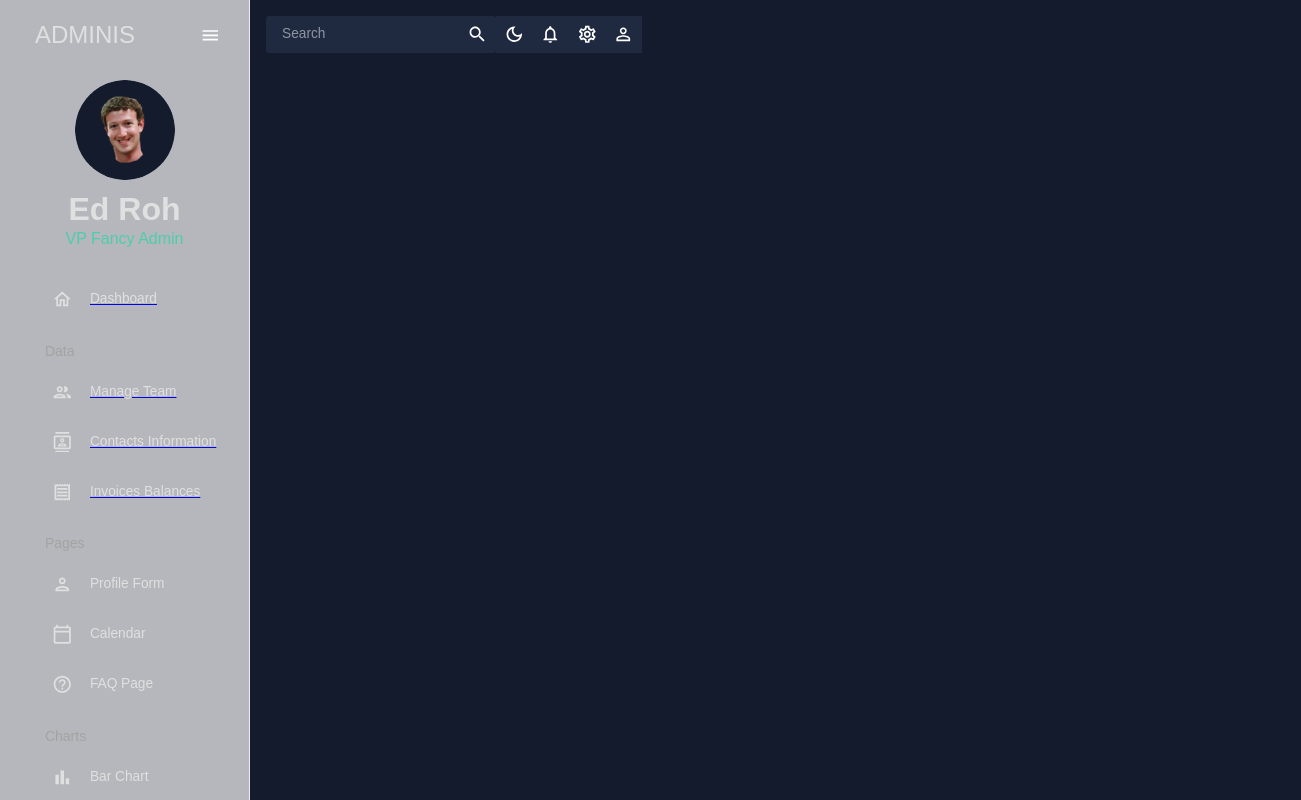
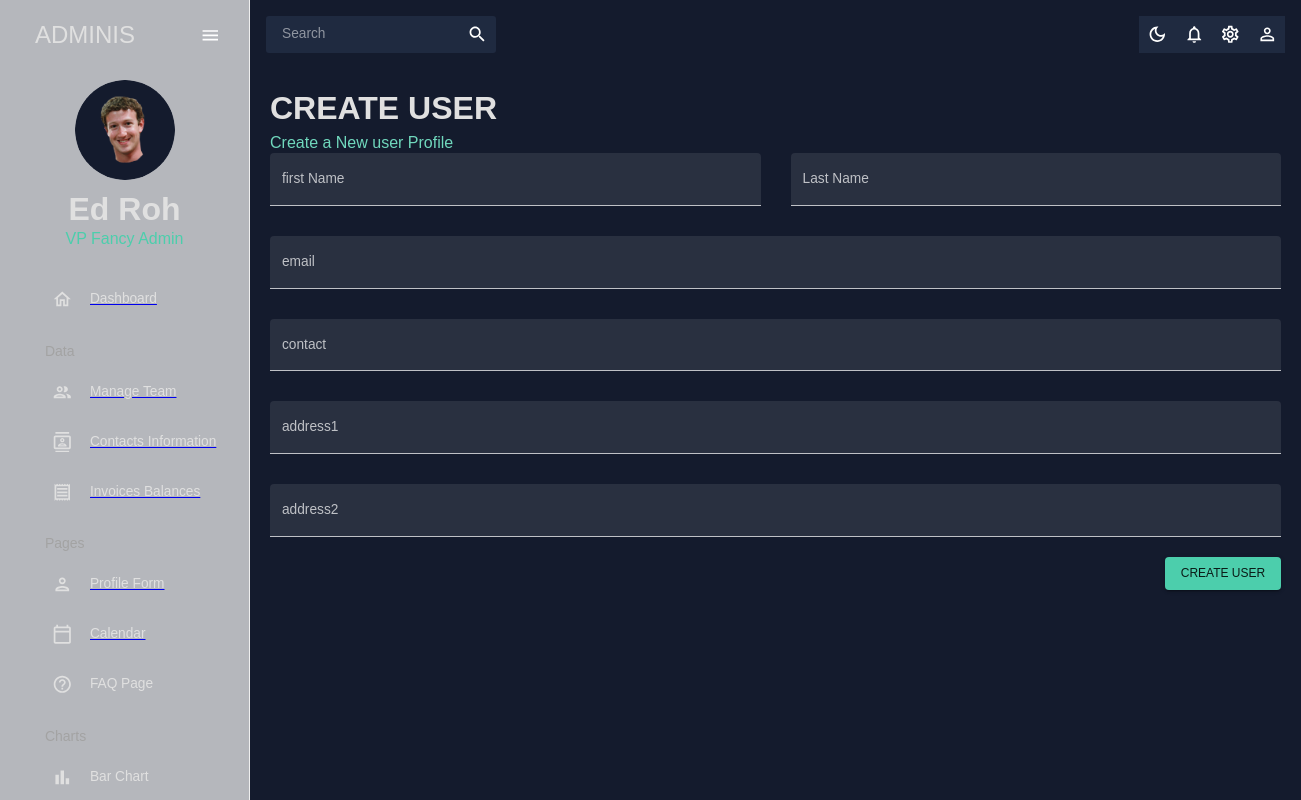
Before and after one commit to ghermaico135/react-admin-clone-materialUI, a React (Create React App) app: page /form in a window 1280 px wide. Shown: the top 800 px of the page, 1301 px wide, since content can reach past the window. Built offline with nearby package versions, Linux system fonts and the light colour scheme.

Commit message:
Calendar is done using fullCalendar.io

```diff
--- a/package.json
+++ b/package.json
@@ -7,6 +7,7 @@
     "@emotion/styled": "^11.11.0",
     "@fullcalendar/core": "^6.1.8",
     "@fullcalendar/daygrid": "^6.1.8",
+    "@fullcalendar/interaction": "^6.1.8",
     "@fullcalendar/list": "^6.1.8",
     "@fullcalendar/react": "^6.1.8",
     "@fullcalendar/timegrid": "^6.1.8",
--- a/src/App.js
+++ b/src/App.js
@@ -10,14 +10,14 @@
 import Invoices from "./scenes/invoices/Invoice";
 import Contacts from "./scenes/contacts/Contacts";
 // import Bar from "./scenes/bar";
-// import Form from "./scenes/form";
+import Form from "./scenes/form/Form";
 // import Line from "./scenes/line";
 // import Pie from "./scenes/pie";
 // import FAQ from "./scenes/faq";
 // import Geography from "./scenes/geography";
 import { CssBaseline, ThemeProvider } from "@mui/material";
 import { ColorModeContext, useMode } from "./theme";
-// import Calendar from "./scenes/calendar/calendar";
+import Calendar from "./scenes/calendar/Calendar";
 
 function App() {
 	const [theme, colorMode] = useMode();
@@ -36,6 +36,8 @@
 							<Route path="/team" element={<Team />} />
 							<Route path="/contacts" element={<Contacts />} />
 							<Route path="/invoices" element={<Invoices />} />
+							<Route path="/form" element={<Form />} />
+							<Route path="/calendar" element={<Calendar />} />
 							{/*
 
               <Route path="/form" element={<Form />} />
@@ -43,7 +45,7 @@
               <Route path="/pie" element={<Pie />} />
               <Route path="/line" element={<Line />} />
               <Route path="/faq" element={<FAQ />} />
-              <Route path="/calendar" element={<Calendar />} />
+
               <Route path="/geography" element={<Geography />} /> */}
 						</Routes>
 					</main>
--- a/src/components/Header.jsx
+++ b/src/components/Header.jsx
@@ -1,8 +1,8 @@
 /* eslint-disable */
-import { useTheme } from "@emotion/react"
+
 import { tokens } from "../theme"
-import { Box, Typography } from "@mui/material"
-useTheme
+import { Box, Typography,useTheme } from "@mui/material"
+
 
 const Header = ({title,subTitle}) => {
   const theme = useTheme();
--- /dev/null
+++ b/src/scenes/calendar/Calendar.jsx
@@ -0,0 +1,108 @@
+/* eslint-disable */
+import { useState } from "react";
+import { tokens } from "../../theme"
+import { Box, List, ListItem, ListItemText, Typography,useTheme } from "@mui/material";
+import FullCalendar from "@fullcalendar/react";
+import { formatDate } from '@fullcalendar/core'
+import dayGridPlugin from '@fullcalendar/daygrid';
+import timeGridPlugin from '@fullcalendar/timegrid';
+import listPlugin from '@fullcalendar/list';
+import interactionPlugin from '@fullcalendar/interaction';
+import Header from "../../components/Header";
+
+
+const Calendar = () => {
+
+  const theme = useTheme();
+  const colors = tokens(theme.palette.mode);
+  const [currentEvents, setCurrentEvents] = useState([]);
+
+  const handleDateClick = (selected) =>{
+    const title = prompt("Please enter a new title for your event");
+    const CalendarApi = selected.view.calendar;
+    CalendarApi.unselect();
+
+    if(title) {
+      CalendarApi.addEvent({
+        id : `${selected.dateStr} -${title}`,
+        title,
+        start:selected.startStr,
+        end:selected.endStr,
+        allDay:selected.allDay,
+    })
+  }
+  }
+  const handleEventClick = (selected) =>{
+    if(window.confirm(`Are you sure you want to delete the event '${selected.event.title}'`)){
+      selected.event.remove();
+    }
+  }
+  return (
+    <Box m="20px" width="79vw">
+      <Header title="CALENDAR" subTitle="Full Calendar Interactive Page" />
+      <Box display="flex" justifyContent="space-between">
+        {/* calendar sidebar */}
+        <Box flex="1 1 20%"
+        backgroundColor={colors.primary[400]} p="15px"
+        borderRadius="4px">
+          <Typography variant="h5">Events</Typography>
+          {currentEvents.map((event) =>(
+            <List>
+              <ListItem
+                key={event.id}
+                sx={{backgroundColor: colors.greenAccent[500],
+                margin:"10px 0",
+                borderRadius:"2px"
+                }}
+              >
+                <ListItemText primary={event.title} secondary={
+                  <Typography>
+                    {formatDate(event.start,{
+                      year:"numeric",
+                      month:"short",
+                      day: "numeric"
+                    })}
+                  </Typography>
+                }/>
+
+              </ListItem>
+              </List>
+          ))}
+        </Box>
+        {/* calendar view */}
+        <Box flex="1 1 100%" ml="15px">
+          <FullCalendar
+          height="75vh"
+          plugins={[
+            dayGridPlugin,
+            timeGridPlugin,
+            interactionPlugin,
+            listPlugin
+          ]}
+          headerToolbar={{
+            left:"prev,next,today",
+            center:"title",
+            right: "dayGridMonth,timeGridWeek,timeGridDay,listMonth"
+          }}
+          initialView="dayGridMonth"
+          editable={true}
+          selectable={true}
+          selectMirror={true}
+          dayMaxEvents={true}
+          select={handleDateClick}
+          eventClick = {handleEventClick}
+          eventsSet ={(events) => setCurrentEvents(events)}
+          initialEvents={[
+            {id : "1234" ,title:"All-day event", date:"2023-08-01"},
+            {id : "5678" ,title:"Timed event", date:"2023-08-21"},
+          ]}
+
+          />
+
+        </Box>
+      </Box>
+    </Box>
+  )
+}
+
+export default Calendar;
--- /dev/null
+++ b/src/scenes/form/Form.jsx
@@ -0,0 +1,147 @@
+/* eslint-disable */
+import { Box,Button,TextField } from "@mui/material"
+import { Formik } from 'formik';
+import * as Yup from 'yup';
+import useMediaQuery from "@mui/material/useMediaQuery";
+import Header from "../../components/Header";
+
+const initialValues = {
+  firstName:"",
+  lastName:"",
+  email:"",
+  contact:"",
+  address1:"",
+  address2:"",
+
+}
+
+const phoneRegExp =
+  /^((\+[1-9]{1,4}[ -]?)|(\([0-9]{2,3}\)[ -]?)|([0-9]{2,4})[ -]?)*?[0-9]{3,4}[ -]?[0-9]{3,4}$/;
+
+const userSchema = Yup.object().shape({
+  firstName:Yup.string().required("required"),
+  lastName:Yup.string().required("required"),
+  email:Yup.string().email("Invalid email").required("required"),
+  contact:Yup.string().matches(phoneRegExp , "Contact number isn't invalid").required("required"),
+  address1:Yup.string().required("required"),
+  address2:Yup.string().required("required"),
+})
+
+const Form = () => {
+
+  const isNonMobile = useMediaQuery("(min-width:600px)");
+  const handleFormSubmit = (values) =>{
+    console.log(values)
+  }
+
+  return (
+    <Box m="20px" width="79vw">
+      <Header title="CREATE USER" subTitle="Create a New user Profile" />
+      <Formik onSubmit={handleFormSubmit} initialValues={initialValues} validationSchema={userSchema} >
+        {({ values , errors, touched, handleBlur ,handleChange, handleSubmit}) =>(
+            <form onSubmit={handleSubmit}>
+              <Box display="grid" gap="30px" gridTemplateColumns="repeat(4 ,minmax(0, 1fr))"
+              sx={{
+                "& > div": {gridColumn : isNonMobile ? undefined : "span 4"}
+              }}
+              >
+                <TextField
+                fullWidth
+                variant="filled"
+                type="text"
+                label="first Name"
+                onBlur = {handleBlur}
+                onChange={handleChange}
+                value = {values.firstName}
+                name="firstName"
+                error = {!!touched.firstName && !!errors.firstName}
+                helperText ={touched.firstName && errors.firstName}
+                sx={{ gridColumn : "span 2"}}
+
+                />
+                <TextField
+                fullWidth
+                variant="filled"
+                type="text"
+                label="Last Name"
+                onBlur = {handleBlur}
+                onChange={handleChange}
+                value = {values.lastName}
+                name="lastName"
+                error = {!!touched.lastName && !!errors.lastName}
+                helperText ={touched.lastName && errors.lastName}
+                sx={{ gridColumn : "span 2"}}
+
+                />
+                <TextField
+                fullWidth
+                variant="filled"
+                type="email"
+                label="email"
+                onBlur = {handleBlur}
+                onChange={handleChange}
+                value = {values.email}
+                name="email"
+                error = {!!touched.email && !!errors.email}
+                helperText ={touched.email && errors.email}
+                sx={{ gridColumn : "span 4"}}
+
+                />
+                <TextField
+                fullWidth
+                variant="filled"
+                type="text"
+                label="contact"
+                onBlur = {handleBlur}
+                onChange={handleChange}
+                value = {values.contact}
+                name="contact"
+                error = {!!touched.contact && !!errors.contact}
+                helperText ={touched.contact && errors.contact}
+                sx={{ gridColumn : "span 4"}}
+
+                />
+                <TextField
+                fullWidth
+                variant="filled"
+                type="text"
+                label="address1"
+                onBlur = {handleBlur}
+                onChange={handleChange}
+                value = {values.address1}
+                name="address1"
+                error = {!!touched.address1 && !!errors.address1}
+                helperText ={touched.address1 && errors.address1}
+                sx={{ gridColumn : "span 4"}}
+
+                />
+
+              <TextField
+                fullWidth
+                variant="filled"
+                type="text"
+                label="address2"
+                onBlur = {handleBlur}
+                onChange={handleChange}
+                value = {values.address2}
+                name="address2"
+                error = {!!touched.address2 && !!errors.address2}
+                helperText ={touched.address2 && errors.address2}
+                sx={{ gridColumn : "span 4"}}
+                />
+
+              </Box>
+              <Box display="flex" justifyContent="end" mt="20px">
+                <Button type="submit" color="secondary" variant="contained">
+                    Create user
+                </Button>
+              </Box>
+            </form>
+        )}
+      </Formik>
+
+    </Box>
+  )
+}
+
+export default Form
--- a/src/scenes/global/SideBar.jsx
+++ b/src/scenes/global/SideBar.jsx
@@ -171,6 +171,7 @@
             >
               Pages
             </Typography>
+            <Link to="/form">
             <Item
               title="Profile Form"
               to="/form"
@@ -178,6 +179,8 @@
               selected={selected}
               setSelected={setSelected}
             />
+            </Link>
+            <Link to="/calendar">
             <Item
               title="Calendar"
               to="/calendar"
@@ -185,6 +188,7 @@
               selected={selected}
               setSelected={setSelected}
             />
+            </Link>
             <Item
               title="FAQ Page"
               to="/faq"
--- a/src/scenes/invoices/Invoice.jsx
+++ b/src/scenes/invoices/Invoice.jsx
@@ -37,7 +37,7 @@
       flex:1,
       renderCell : (params) =>{
           <Typography color={colors.greenAccent[500]}>
-              {params.row.cost}
+              ${params.row.cost}
           </Typography>
       }
     },
@@ -67,7 +67,7 @@
           backgroundColor:colors.blueAccent[700]
         },
         "& .MuiCheckBox-root":{
-          color:`${colors.greenAccent[500]} !important`
+          color:`${colors.greenAccent[400]} !important`
         }
       }}>
           <DataGrid checkboxSelection rows={mockDataInvoices } columns={columns} />
```
Also changed, not shown: 1 other file (tests, documents, lock files or other folders).
